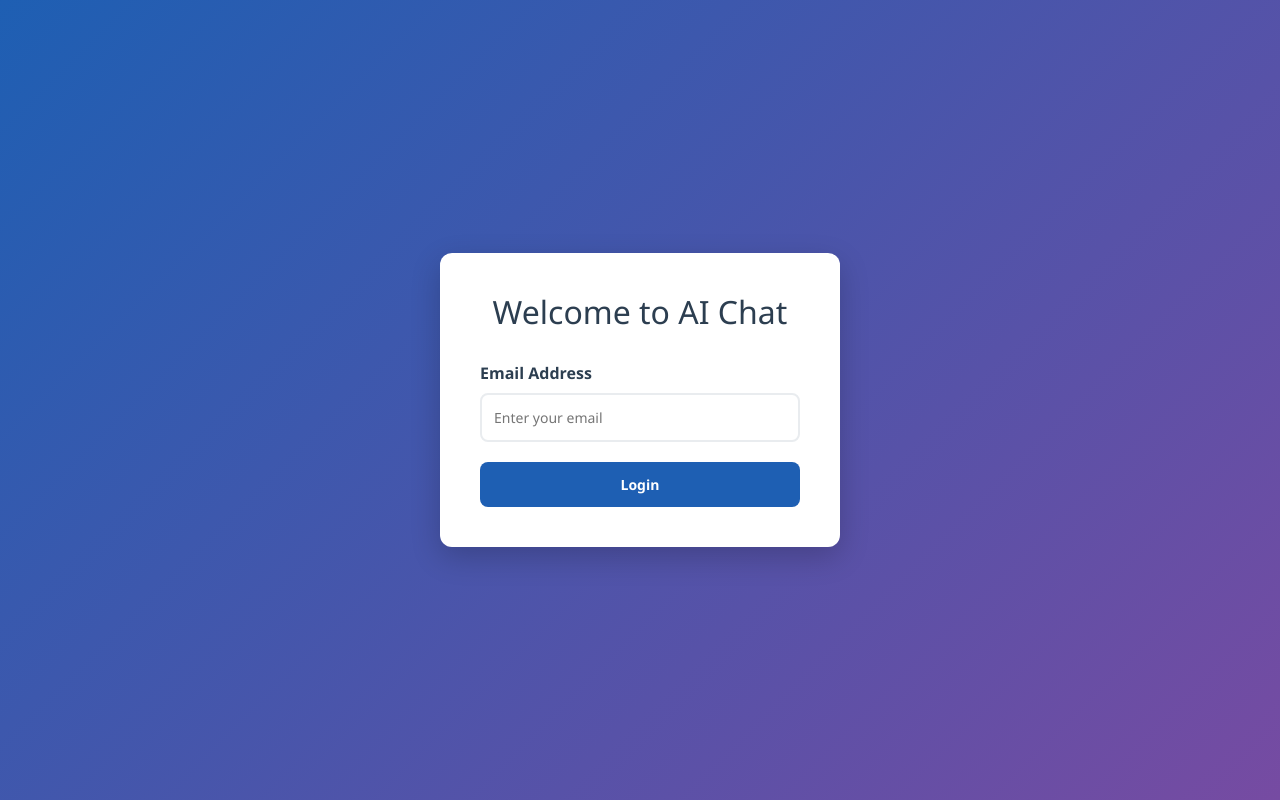
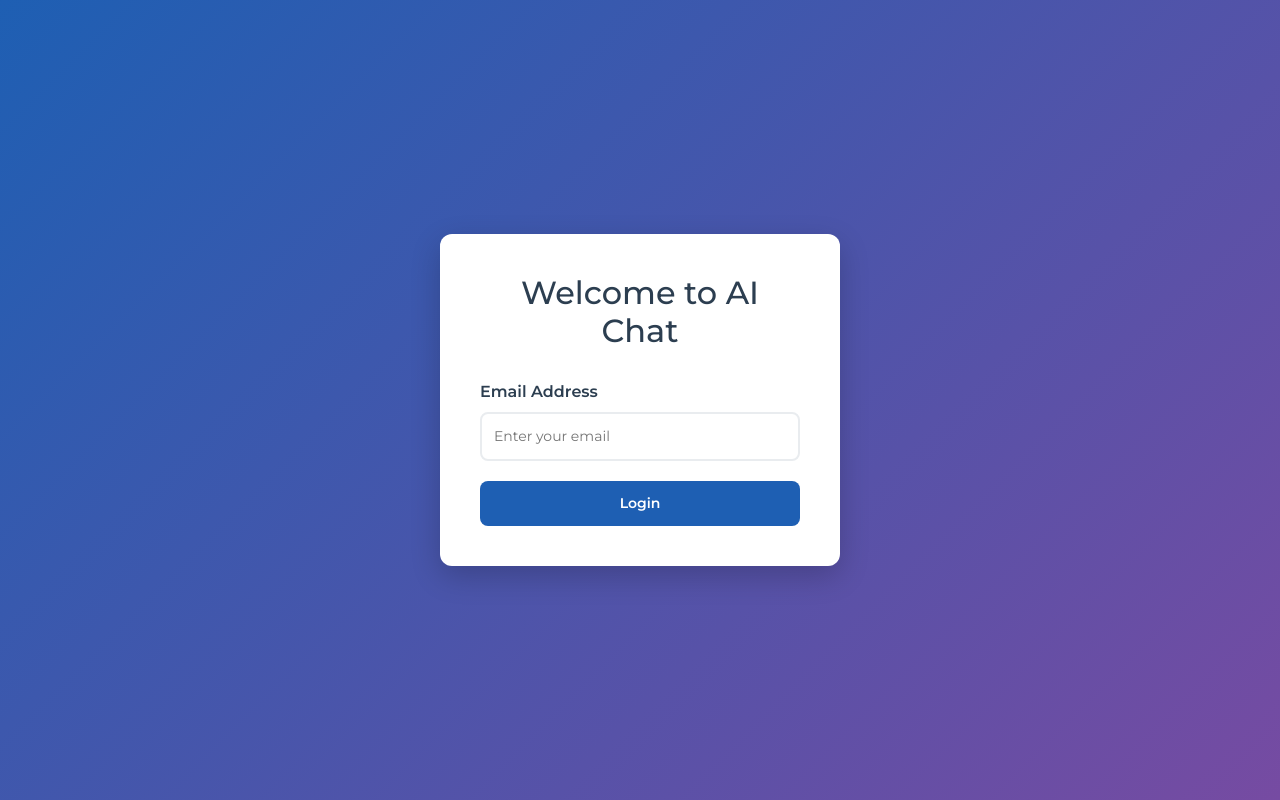
Before and after one commit to Block-za/python-mcp-client, a Flask app: page / in a window 1280 px wide. Run offline with Flask 3, Linux system fonts and the light colour scheme; some libraries are stand-ins or nearby versions.

Commit message:
font family changed

```diff
--- a/templates/chat.html
+++ b/templates/chat.html
@@ -4,6 +4,8 @@
     <meta charset="UTF-8">
     <meta name="viewport" content="width=device-width, initial-scale=1.0">
     <title>Blockza AI</title>
+    <!-- Google Fonts - Montserrat -->
+    <link href="https://fonts.googleapis.com/css2?family=Montserrat:wght@300;400;500;600;700&display=swap" rel="stylesheet">
     <!-- Bootstrap 5 CSS -->
     <link href="https://cdn.jsdelivr.net/npm/bootstrap@5.3.3/dist/css/bootstrap.min.css" rel="stylesheet" integrity="sha384-QWTKZyjpPEjISv5WaRU9OFeRpok6YctnYmDr5pNlyT2bRjXh0JMhjY6hW+ALEwIH" crossorigin="anonymous">
     <!-- Bootstrap Icons -->
@@ -16,7 +18,7 @@
         }
 
         body {
-            font-family: 'Segoe UI', Tahoma, Geneva, Verdana, sans-serif;
+            font-family: 'Montserrat', sans-serif;
             background: #f5f5f5;
             height: 100vh;
             overflow: hidden;
@@ -550,7 +552,7 @@
 
         /* Bootstrap component styling within messages */
         .message.assistant .message-content {
-            font-family: 'Segoe UI', Tahoma, Geneva, Verdana, sans-serif;
+            font-family: 'Montserrat', sans-serif;
         }
 
         .message.assistant .message-content .card {
@@ -580,7 +582,7 @@
 
         .message.assistant .message-content .btn-outline-primary {
             border-color: #1e5fb3;
-            color: #1e5fb3;
+            color: white;
         }
 
         .message.assistant .message-content .btn-outline-primary:hover {
@@ -698,6 +700,7 @@
             max-height: 100px;
             background: white;
             box-shadow: 0 2px 8px rgba(0,0,0,0.1);
+            font-family: 'Montserrat', sans-serif;
         }
 
         .chat-input:focus {
--- a/templates/index.html
+++ b/templates/index.html
@@ -4,6 +4,8 @@
     <meta charset="UTF-8">
     <meta name="viewport" content="width=device-width, initial-scale=1.0">
     <title>MCP Chatbot - Blockza Directory</title>
+    <!-- Google Fonts - Montserrat -->
+    <link href="https://fonts.googleapis.com/css2?family=Montserrat:wght@300;400;500;600;700&display=swap" rel="stylesheet">
     <style>
         * {
             margin: 0;
@@ -12,7 +14,7 @@
         }
 
         body {
-            font-family: 'Segoe UI', Tahoma, Geneva, Verdana, sans-serif;
+            font-family: 'Montserrat', sans-serif;
             background: linear-gradient(135deg, #1e5fb3 0%, #764ba2 100%);
             margin: 0;
             padding: 0;
@@ -224,7 +226,7 @@
             resize: none;
             height: 45px;
             min-height: 45px;
-            font-family: inherit;
+            font-family: 'Montserrat', sans-serif;
         }
 
         .input-form textarea:focus {
```
